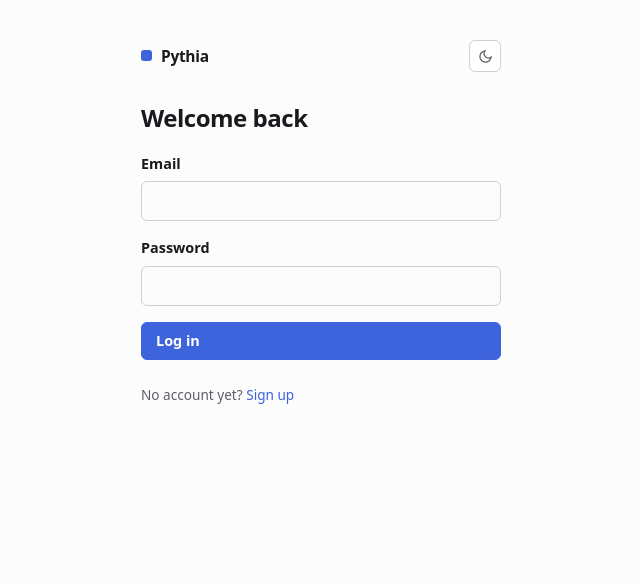
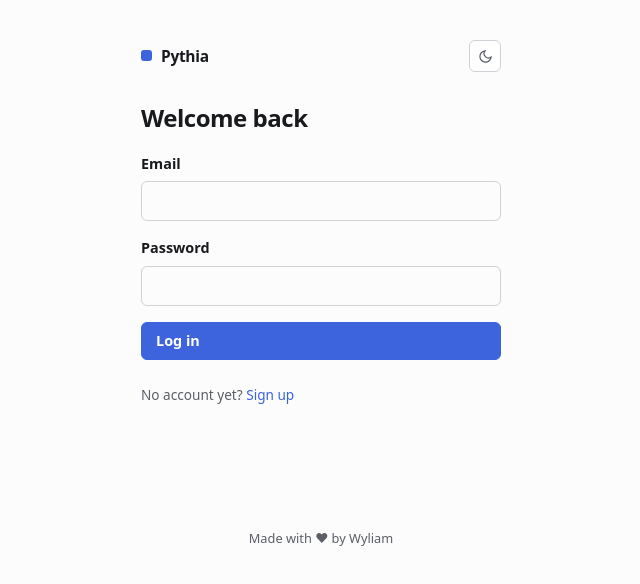
Before and after one commit to WyliGr/Pythia, a SvelteKit app: page /login in a window 1280 px wide. Shown: the top 584 px of the page, without its empty margins (319-959 px from the left). Built offline with nearby package versions, Linux system fonts and the light colour scheme; no server answers.

Commit message:
feat: credit footer on all pages

```diff
--- a/src/app.css
+++ b/src/app.css
@@ -390,6 +390,22 @@ code.token {
   word-break: break-all;
 }
 
+/* Credit footer */
+.site-footer {
+  text-align: center;
+  padding: 30px 16px 20px;
+  color: var(--text-dim);
+  font-size: 0.8rem;
+}
+.site-footer a {
+  color: inherit;
+  text-decoration-color: var(--border-strong);
+  text-underline-offset: 3px;
+}
+.site-footer a:hover {
+  color: var(--accent);
+}
+
 /* Full-width dashed "add" button (form builder) */
 .btn.add-question {
   width: 100%;
--- a/src/routes/+layout.svelte
+++ b/src/routes/+layout.svelte
@@ -4,3 +4,5 @@
 </script>
 
 {@render children()}
+
+<footer class="site-footer">Made with ❤ by <a href="https://github.com/WyliGr" target="_blank" rel="noopener">Wyliam</a></footer>
```
